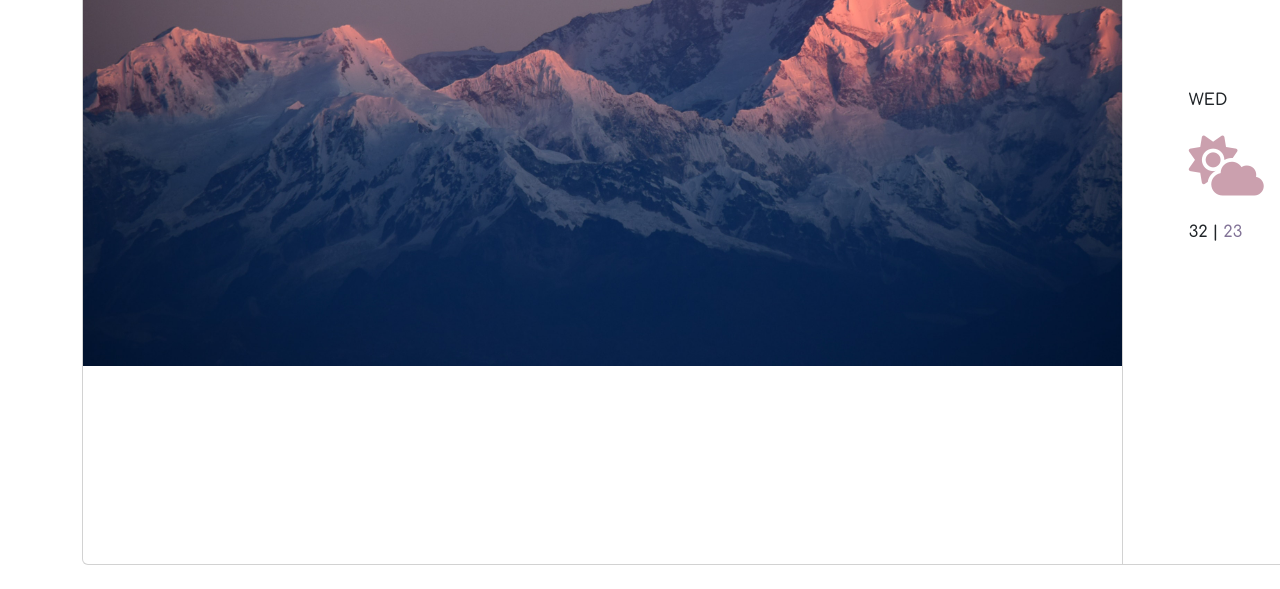
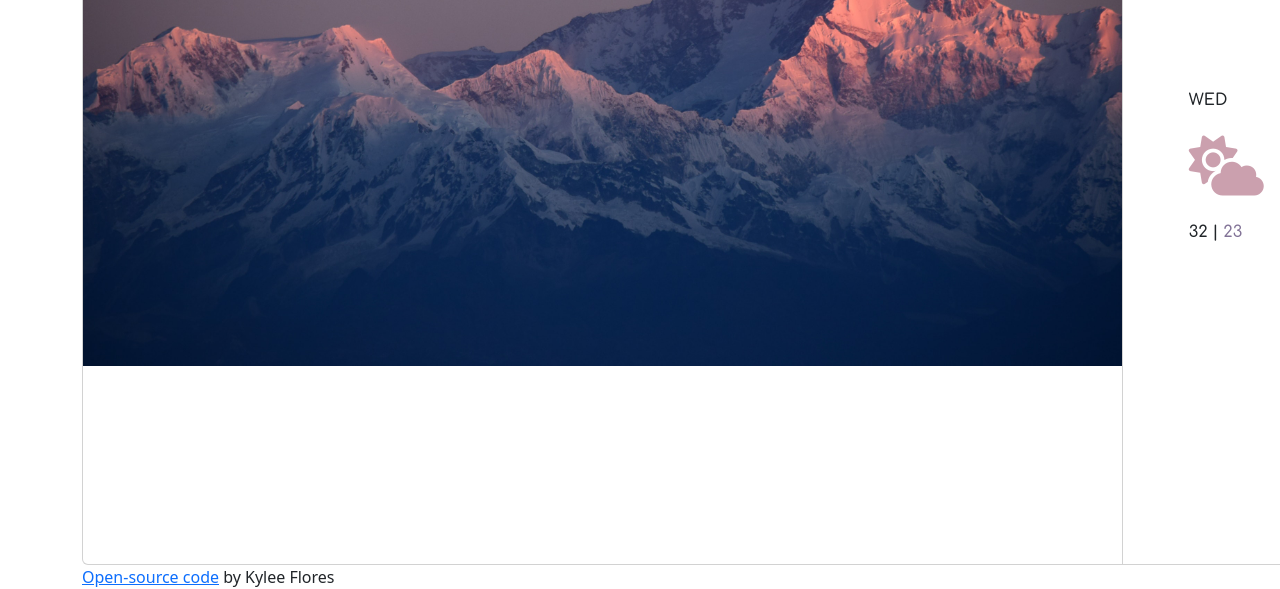
Before and after one commit to kflower7/weather-app, a plain HTML site: page index.html in a window 1280 px wide. Shown: the part 329-918 px from the top of the page. Before the commit the page ends 894 px from the top, so only its background shows below. Drawn offline with nearby package versions, Linux system fonts and the light colour scheme.

Commit message:
Added Open-source code link

```diff
--- a/index.html
+++ b/index.html
@@ -114,6 +114,12 @@
           </div>
         </div>
       </div>
+      <span>
+        <a href="https://github.com/kflower7/weather-app" target="_blank"
+          >Open-source code</a
+        >
+        by Kylee Flores</span
+      >
     </div>
     <script src="src/script.js"></script>
   </body>
```
